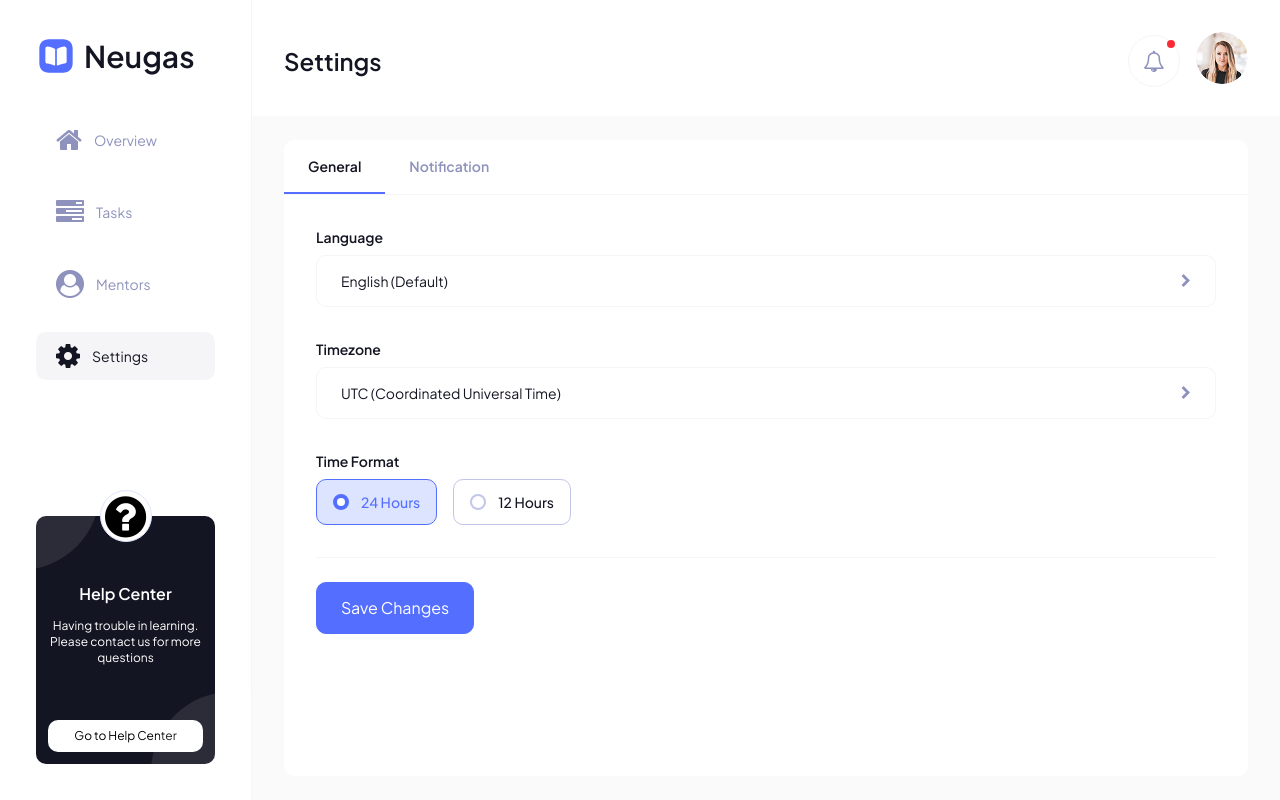
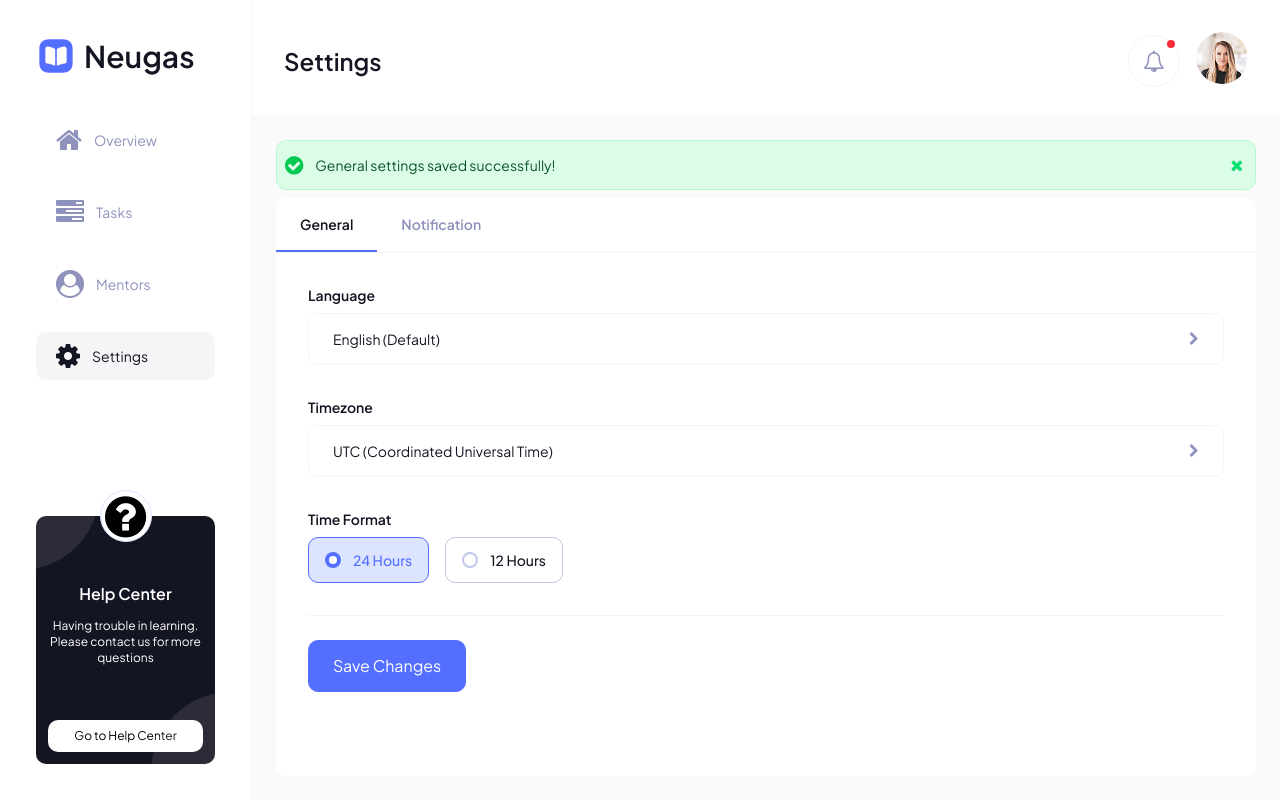
Before and after one commit to Evans-Asiedu/task-management, a React (Vite) app: page /settings in a window 1280 px wide. Both pictures are taken after a click on the button "Save Changes". Built offline with nearby package versions, Linux system fonts and the light colour scheme.

Commit message:
feat: Add alert component, use it in settings page

```diff
--- a/src/components/pages/Settings.jsx
+++ b/src/components/pages/Settings.jsx
@@ -4,6 +4,7 @@ import Select from "src/components/ui/Select";
 import Radio from "src/components/ui/Radio";
 import Toggle from "src/components/ui/Toggle";
 import Button from "src/components/ui/Button";
+import Alert from "src/components/ui/Alert";
 import {
   LANGUAGE_OPTIONS,
   TIMEZONE_OPTIONS,
@@ -51,11 +52,9 @@ const Settings = () => {
     try {
       localStorage.setItem("app-settings", JSON.stringify(settings));
       setSaveMessage("General settings saved successfully!");
-      setTimeout(() => setSaveMessage(""), 3000);
     } catch (error) {
       console.error("Error saving general settings:", error);
       setSaveMessage("Error saving settings. Please try again.");
-      setTimeout(() => setSaveMessage(""), 3000);
     }
   };
 
@@ -66,19 +65,26 @@ const Settings = () => {
         JSON.stringify(notificationSettings)
       );
       setSaveMessage("Notification settings saved successfully!");
-      setTimeout(() => setSaveMessage(""), 3000);
     } catch (error) {
       console.error("Error saving notification settings:", error);
       setSaveMessage("Error saving settings. Please try again.");
-      setTimeout(() => setSaveMessage(""), 3000);
     }
   };
 
   return (
     <>
       <Header showActions={false} title="Settings" />
-      <main className="h-full flex bg-n-2">
-        <div className="flex-1 bg-primary-0 mx-6 lg:mx-8 my-6 rounded-r-1">
+
+      <main className="h-full flex bg-n-2 flex-col p-6">
+        {/* Alert */}
+        {saveMessage && (
+          <div className="mb-2">
+            <Alert variant={saveMessage.includes("Error") ? "error" : "success"} onClose={() => setSaveMessage("")}>
+              {saveMessage}
+            </Alert>
+          </div>
+        )}
+        <div className="flex-1 bg-primary-0 rounded-r-1">
           {/* Tab Navigation */}
           <div className="flex border-b border-n-1">
             <button
--- /dev/null
+++ b/src/components/ui/Alert.jsx
@@ -0,0 +1,72 @@
+const Alert = ({
+  children,
+  variant = "info",
+  title,
+  icon,
+  onClose,
+  className = "",
+  ...props
+}) => {
+  const variants = {
+    success: {
+      container: "bg-green-100 border-green-200 text-green-900",
+      icon: "text-green-500",
+      closeButton: "text-green-400 hover:text-green-600",
+    },
+    error: {
+      container: "bg-error-100 border-error-200 text-error-900",
+      icon: "text-error-500",
+      closeButton: "text-error-400 hover:text-error-600",
+    },
+    warning: {
+      container: "bg-warning-100 border-warning-200 text-warning-900",
+      icon: "text-warning-500",
+      closeButton: "text-warning-400 hover:text-warning-600",
+    },
+    info: {
+      container: "bg-info-100 border-info-200 text-info-900",
+      icon: "text-info-500",
+      closeButton: "text-info-400 hover:text-info-600",
+    },
+  };
+
+  const defaultIcons = {
+    success: "fa-check-circle",
+    error: "fa-exclamation-circle",
+    warning: "fa-exclamation-triangle",
+    info: "fa-info-circle",
+  };
+
+  const currentVariant = variants[variant] || variants.info;
+  const currentIcon = icon || defaultIcons[variant] || defaultIcons.info;
+
+  return (
+    <div
+      className={`flex items-center gap-3 p-2 rounded-r-1 border ${currentVariant.container} ${className}`}
+      {...props}
+    >
+      {currentIcon && (
+        <i
+          className={`fa ${currentIcon} fa-lg mt-0.5 ${currentVariant.icon}`}
+        />
+      )}
+
+      <div className="flex-1">
+        {title && <h4 className="font-semibold text-sm mb-1">{title}</h4>}
+        <div className="text-sm">{children}</div>
+      </div>
+
+      {onClose && (
+        <button
+          onClick={onClose}
+          className={`p-1 rounded transition-colors ${currentVariant.closeButton}`}
+          aria-label="Close alert"
+        >
+          <i className="fa fa-times fa-sm" />
+        </button>
+      )}
+    </div>
+  );
+};
+
+export default Alert;
```
